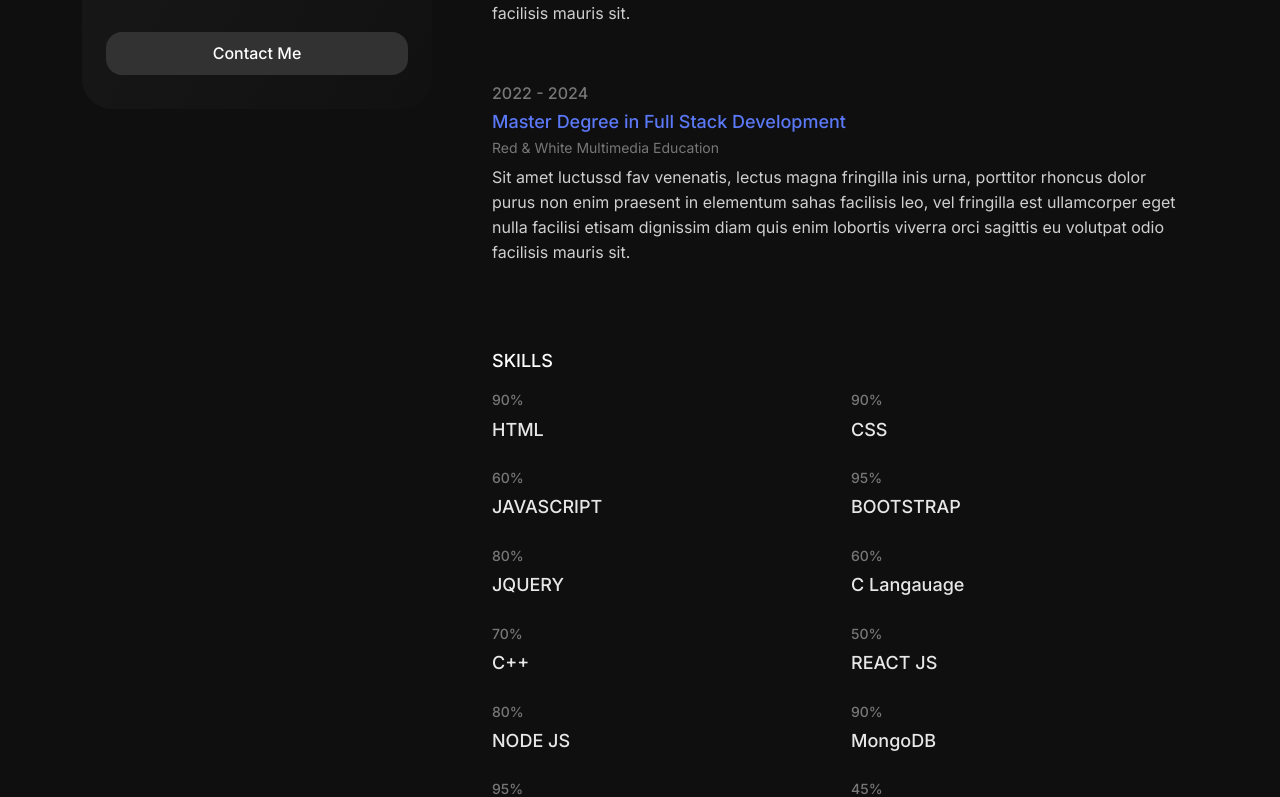
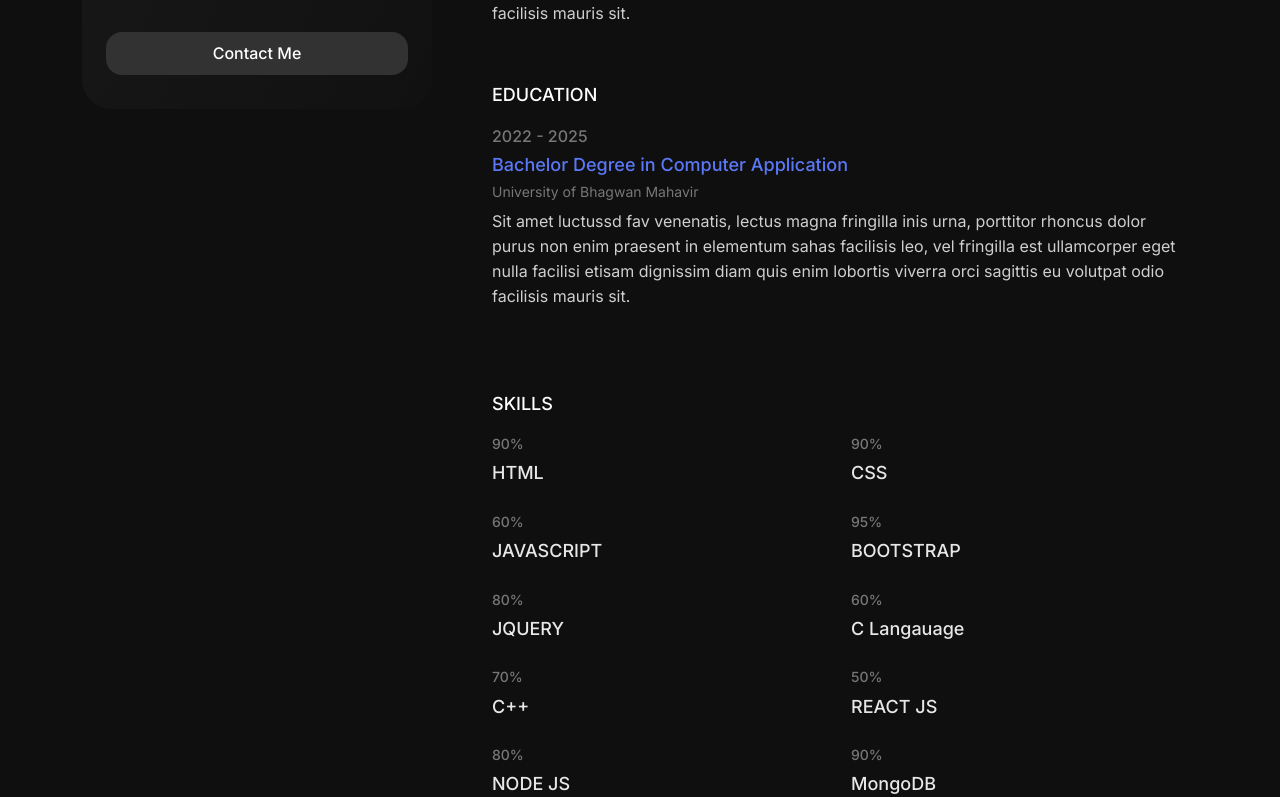
Before and after one commit to ajaymakwana09/My-Portfolio, a React (Vite) app: page /credentails in a window 1280 px wide. Shown: the part 687-1484 px from the top of the page. Built offline with nearby package versions, Linux system fonts and the light colour scheme; the HTML template or start-up script is replaced by a standard one.

Commit message:
eight  commit

```diff
--- a/src/components/Credentails.jsx
+++ b/src/components/Credentails.jsx
@@ -6,12 +6,11 @@ function Credentails() {
       <>
         <div className="page-transition"></div>
 
-      <section className="py-100" >
+        <section className="py-100 " >
           <div className="container">
             <div className="row d-flex align-items-center justify-content-center">
               <div className="credentials  d-flex gap-5">
-              <div className="credentail-sidebar-wrap " data-aos="fade-up" data-aos-delay="50"
-                data-aos-duration="1000">
+                <div className="credentail-sidebar-wrap ">
                   <div className="credentail-sidebar text-center">
                     <div className="shadow-box">
                       <div className="img-box">
@@ -34,13 +33,11 @@ function Credentails() {
                     <div className="container">
                       <div className="row">
                         <div className="credential-content">
-                        <div className="credentail-about" data-aos="zoom-in-down" data-aos-delay="50"
-                          data-aos-duration="1000">
+                          <div className="credentail-about">
                             <h3>ABOUT ME</h3>
                             <p>Sit amet luctussd fav venenatis, lectus magna fringilla inis urna, porttitor rhoncus dolor purus non enim praesent in elementum sahas facilisis leo, vel fringilla est ullamcorper eget nulla facilisi etisam dignissim diam quis enim lobortis viverra orci sagittis eu volutpat odio facilisis mauris sit. Scelerisque fermentum duisi faucibus in ornare quam sisd sit amet luctussd fav venenatis, lectus magna fringilla zac urna, porttitor rhoncus dolor purus non enim praesent cuz elementum sahas facilisis leot.</p>
                           </div>
-                        <div className="credentail-edu-exp-item credentail-education" data-aos="zoom-out-up" data-aos-delay="50"
-                          data-aos-duration="1000">
+                          <div className="credentail-edu-exp-item credentail-education">
                             <h3>Education</h3>
                             <div className="credentail-edu-exp">
                               <h5>2022 - 2025</h5>
@@ -49,19 +46,16 @@ function Credentails() {
                               <p>Sit amet luctussd fav venenatis, lectus magna fringilla inis urna, porttitor rhoncus dolor purus non enim praesent in elementum sahas facilisis leo, vel fringilla est ullamcorper eget nulla facilisi etisam dignissim diam quis enim lobortis viverra orci sagittis eu volutpat odio facilisis mauris sit.</p>
                             </div>
                           </div>
-                        <div className="credentail-edu-exp-item credentail-education" data-aos="zoom-out-up" data-aos-delay="50" data-aos-duration="1000">
-                          {/* <h3>Education</h3> */}
+                          <div className="credentail-edu-exp-item credentail-education">
+                            <h3>Education</h3>
                             <div className="credentail-edu-exp">
-                            <h5>2022 - 2024</h5>
-                            <h4>Master Degree in Full Stack Development</h4>
-                            <h6>Red & White Multimedia Education</h6>
+                              <h5>2022 - 2025</h5>
+                              <h4>Bachelor Degree in Computer Application</h4>
+                              <h6>University of Bhagwan Mahavir</h6>
                               <p>Sit amet luctussd fav venenatis, lectus magna fringilla inis urna, porttitor rhoncus dolor purus non enim praesent in elementum sahas facilisis leo, vel fringilla est ullamcorper eget nulla facilisi etisam dignissim diam quis enim lobortis viverra orci sagittis eu volutpat odio facilisis mauris sit.</p>
                             </div>
                           </div>
-
-                        <div className="skill-wrap" data-aos="fade-up"
-                          data-aos-anchor-placement="bottom-bottom" data-aos-delay="50"
-                          data-aos-duration="1000">
+                          <div className="skill-wrap">
                             <h3>SKILLS</h3>
                             <div className="skill-items d-grid flex-wrap">
                               <div className="skill-item">
```
Lines whose indentation alone changed are shown as unchanged.
